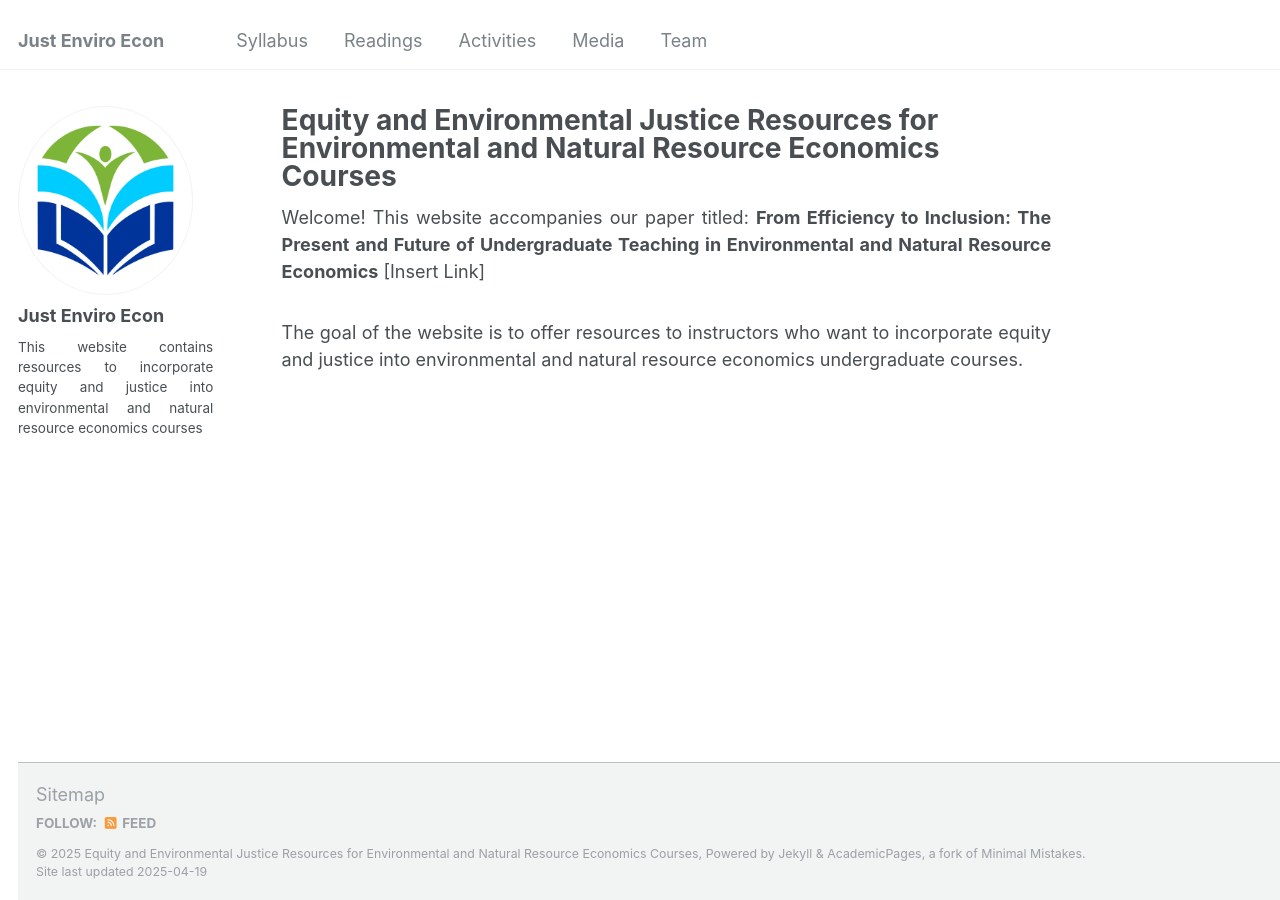
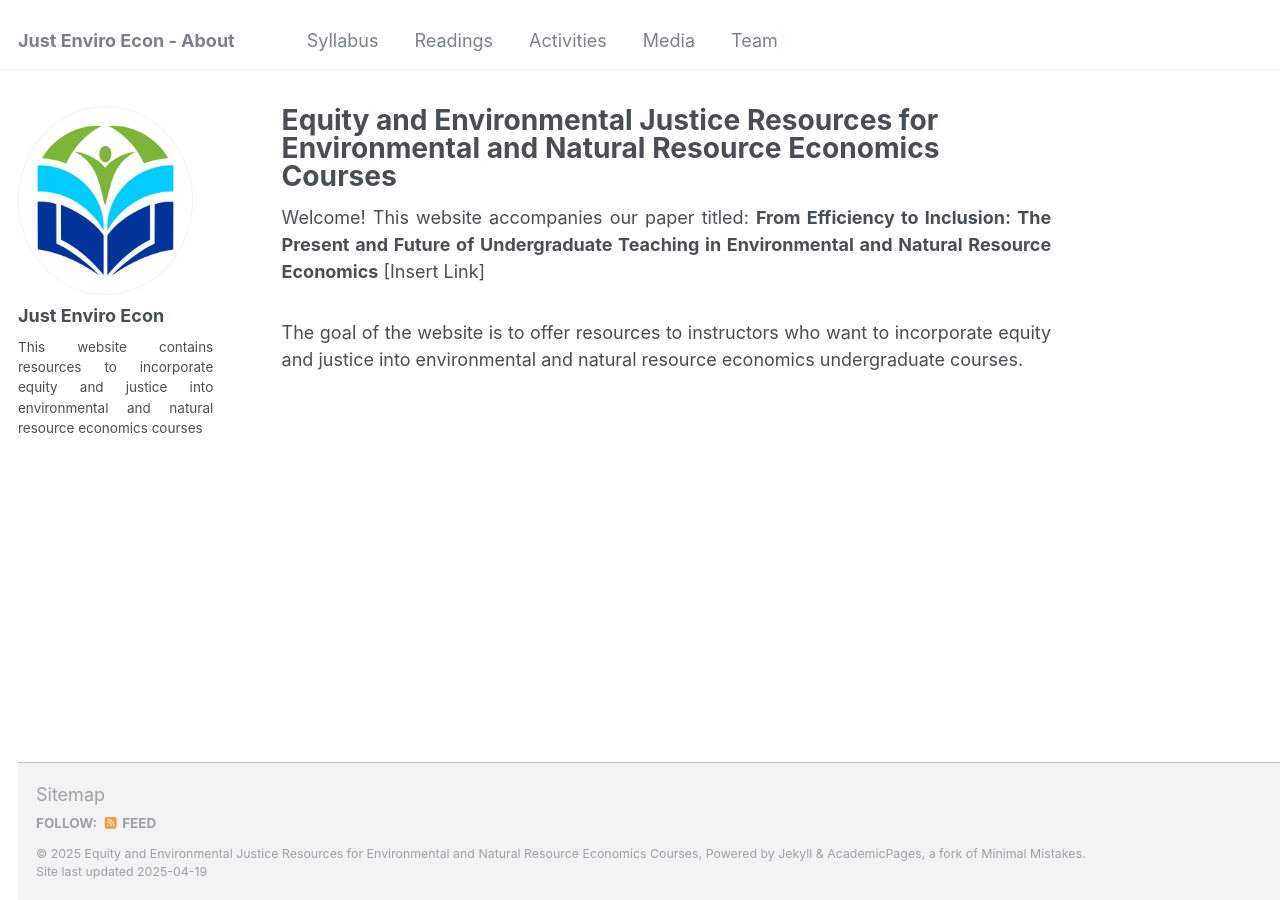
Before and after one commit to just-enviro-econ/just-enviro-econ.github.io, a Jekyll site: the page built from _pages/about.md, in a window 1280 px wide. Built offline with Jekyll 4.4.1, drawn with Linux system fonts in a browser that asks for light colours.

Commit message:
Update _config.yml

```diff
--- a/_config.yml
+++ b/_config.yml
@@ -9,7 +9,7 @@
 
 # Basic Site Settings
 locale                   : "en-US"
-title                    : "Just Enviro Econ"
+title                    : "Just Enviro Econ - About"
 title_separator          : "-"
 name                     : &name "Equity and Environmental Justice Resources for Environmental and Natural Resource Economics Courses"
 description              : &description "personal description"
```
